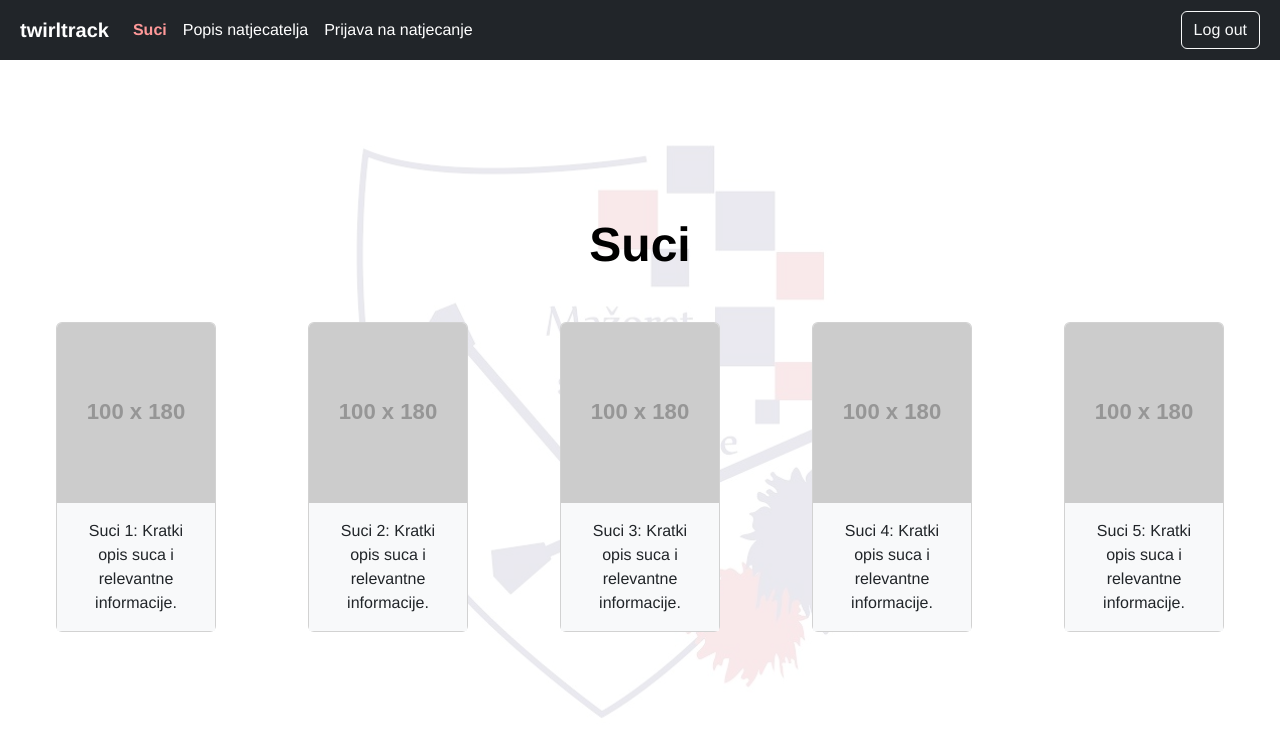
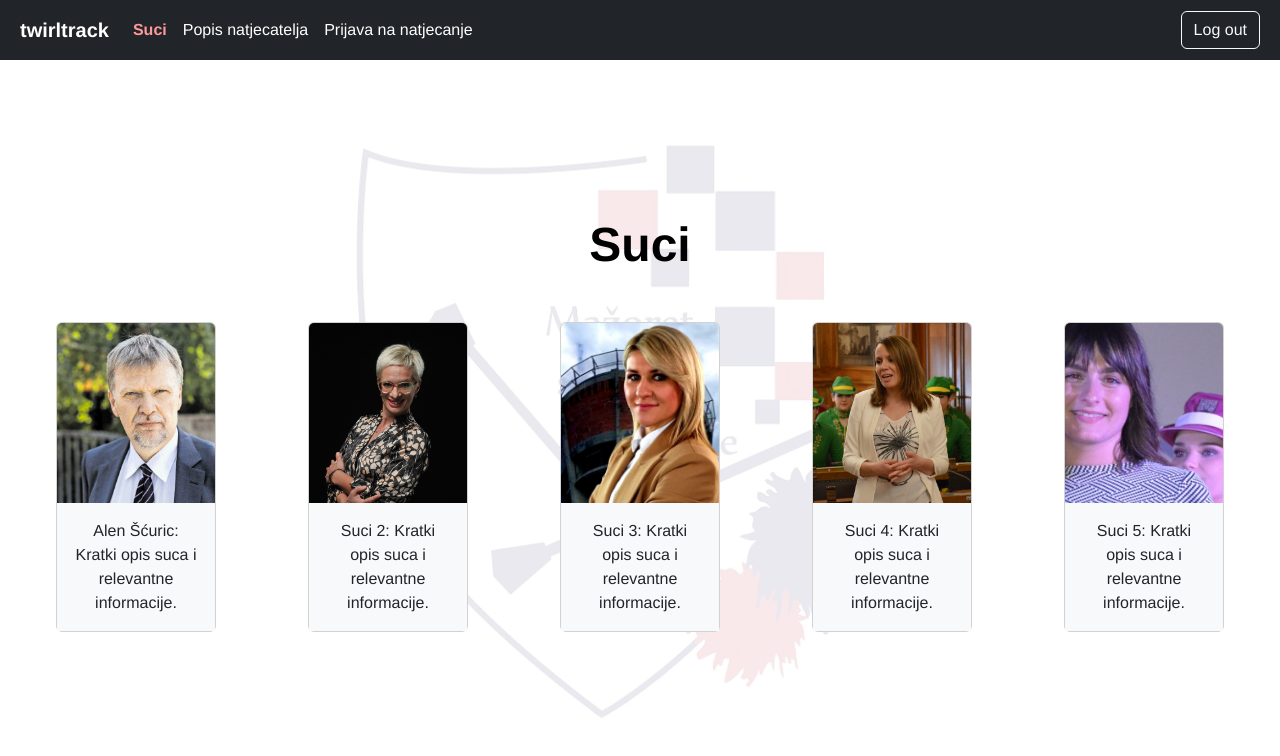
Before and after one commit to puljicpetra/twirltrack, a Vue app: page /suci in a window 1280 px wide. Shown: the top 756 px of the page. Built offline with nearby package versions, Linux system fonts and the light colour scheme; no server answers; sample sign-in values are in the browser's storage.

Commit message:
Fotografije u Cards

```diff
--- a/src/views/Suci.vue
+++ b/src/views/Suci.vue
@@ -1,6 +1,6 @@
 <template>
     <div>
-      <nav class="navbar navbar-expand-lg navbar-dark bg-dark">
+        <nav class="navbar navbar-expand-lg navbar-dark bg-dark">
         <router-link to="/home" class="navbar-brand">twirltrack</router-link>
         <button class="navbar-toggler" type="button" data-toggle="collapse" data-target="#navbarText" aria-controls="navbarText" aria-expanded="false" aria-label="Toggle navigation">
           <span class="navbar-toggler-icon"></span>
@@ -29,35 +29,35 @@
         <div class="card-row">
           <!-- Kartica 1 -->
           <div class="card">
-            <img class="card-img-top" src="https://via.placeholder.com/100x180" alt="Card image cap">
+            <img class="card-img-top" :src="require('@/assets/sudacAlenScuric.jpg')" alt="Card image cap">
             <div class="card-body">
-              <p class="card-text">Suci 1: Kratki opis suca i relevantne informacije.</p>
+              <p class="card-text">Alen Šćuric: Kratki opis suca i relevantne informacije.</p>
             </div>
           </div>
           <!-- Kartica 2 -->
           <div class="card">
-            <img class="card-img-top" src="https://via.placeholder.com/100x180" alt="Card image cap">
+            <img class="card-img-top" :src="require('@/assets/sudacAnjaPuhalo.jpg')" alt="Card image cap">
             <div class="card-body">
               <p class="card-text">Suci 2: Kratki opis suca i relevantne informacije.</p>
             </div>
           </div>
           <!-- Kartica 3 (Središnja kartica) -->
           <div class="card center-card">
-            <img class="card-img-top" src="https://via.placeholder.com/100x180" alt="Card image cap">
+            <img class="card-img-top" :src="require('@/assets/sudacIvanaMujkic.jpg')" alt="Card image cap">
             <div class="card-body">
               <p class="card-text">Suci 3: Kratki opis suca i relevantne informacije.</p>
             </div>
           </div>
           <!-- Kartica 4 -->
           <div class="card">
-            <img class="card-img-top" src="https://via.placeholder.com/100x180" alt="Card image cap">
+            <img class="card-img-top" :src="require('@/assets/sudacJelenaRaguz.jpg')" alt="Card image cap">
             <div class="card-body">
               <p class="card-text">Suci 4: Kratki opis suca i relevantne informacije.</p>
             </div>
           </div>
           <!-- Kartica 5 -->
           <div class="card">
-            <img class="card-img-top" src="https://via.placeholder.com/100x180" alt="Card image cap">
+            <img class="card-img-top" :src="require('@/assets/sudacMatejaBaltorinic.jpg')" alt="Card image cap">
             <div class="card-body">
               <p class="card-text">Suci 5: Kratki opis suca i relevantne informacije.</p>
             </div>
@@ -66,6 +66,7 @@
       </div>
     </div>
   </template>
+
 
   <script>
   export default {
```
